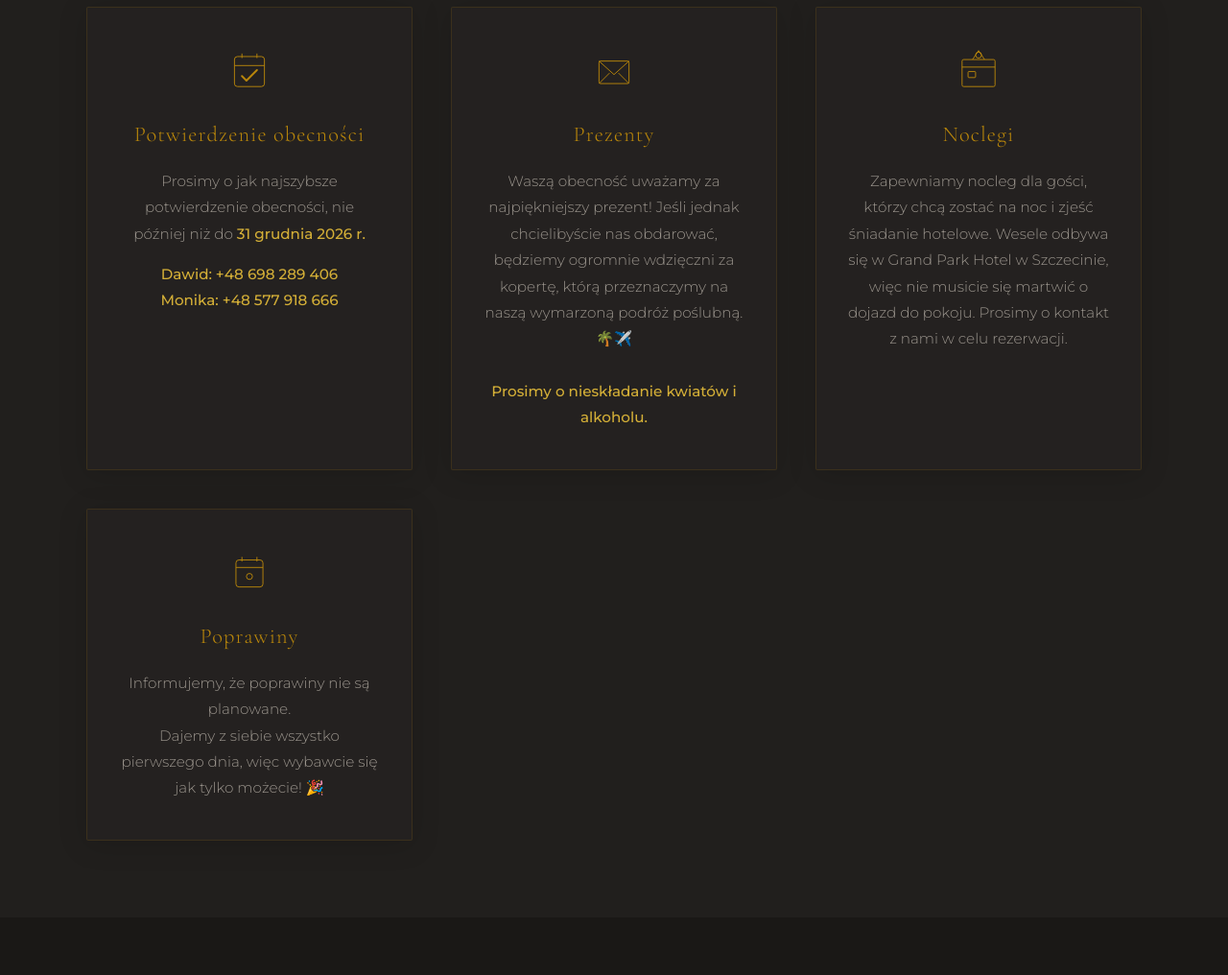
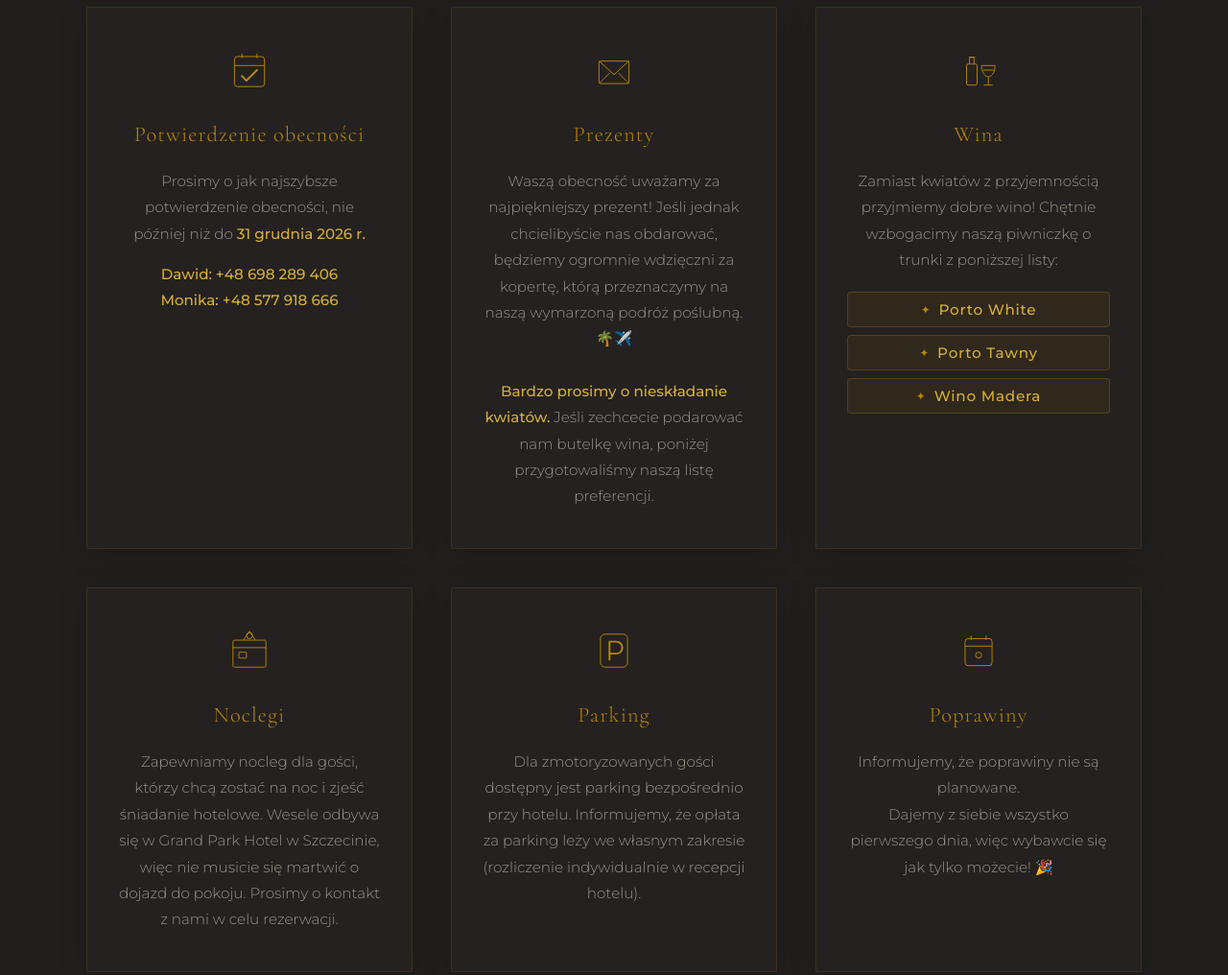
Before and after one commit to YzeTT/stronaWesele, a plain HTML site: page index.html in a window 1280 px wide. Shown: the part 3420-4436 px from the top of the page at 96% size. Drawn offline with nearby package versions, Linux system fonts and the light colour scheme.

Commit message:
Dodanie kafelkow Wina i Parking oraz aktualizacja sekcji Prezenty

```diff
--- a/index.html
+++ b/index.html
@@ -385,6 +385,36 @@
         .rsvp-contact a:hover {
             color: #fff;
             text-decoration: underline;
+        }
+
+        .wine-list {
+            list-style: none;
+            padding: 0;
+            margin: 1.2rem 0 0 0;
+            display: flex;
+            flex-direction: column;
+            gap: 0.5rem;
+        }
+
+        .wine-list li {
+            font-size: 0.95rem;
+            color: #d4af37;
+            background: rgba(184, 134, 11, 0.08);
+            border: 1px solid rgba(184, 134, 11, 0.25);
+            padding: 0.5rem 0.8rem;
+            border-radius: 4px;
+            font-weight: 500;
+            letter-spacing: 0.05em;
+            display: flex;
+            align-items: center;
+            justify-content: center;
+            gap: 0.5rem;
+        }
+
+        .wine-list li::before {
+            content: '✦';
+            font-size: 0.75rem;
+            color: #b8860b;
         }
 
         /* ======= ORNAMENT / DIVIDERS ======= */
@@ -788,8 +818,30 @@
                     Jeśli jednak chcielibyście nas obdarować,
                     będziemy ogromnie wdzięczni za kopertę, którą przeznaczymy
                     na naszą wymarzoną podróż poślubną. 🌴✈️<br><br>
-                    <strong>Prosimy o nieskładanie kwiatów i alkoholu.</strong>
+                    <strong>Bardzo prosimy o nieskładanie kwiatów.</strong>
+                    Jeśli zechcecie podarować nam butelkę wina,
+                    poniżej przygotowaliśmy naszą listę preferencji.
                 </p>
+            </div>
+            <div class="detail-block fade-in">
+                <svg class="icon" viewBox="0 0 64 64">
+                    <rect x="16" y="24" width="14" height="28" rx="2"/>
+                    <path d="M20 24 V15 H26 V24"/>
+                    <line x1="19" y1="15" x2="27" y2="15"/>
+                    <path d="M36 26 C36 37 42 41 45 41 C48 41 54 37 54 26 Z"/>
+                    <line x1="38" y1="32" x2="52" y2="32"/>
+                    <line x1="45" y1="41" x2="45" y2="52"/>
+                    <line x1="39" y1="52" x2="51" y2="52"/>
+                </svg>
+                <h3>Wina</h3>
+                <p>
+                    Zamiast kwiatów z przyjemnością przyjmiemy dobre wino! Chętnie wzbogacimy naszą piwniczkę o trunki z poniższej listy:
+                </p>
+                <ul class="wine-list">
+                    <li>Porto White</li>
+                    <li>Porto Tawny</li>
+                    <li>Wino Madera</li>
+                </ul>
             </div>
             <div class="detail-block fade-in">
                 <svg class="icon" viewBox="0 0 64 64">
@@ -806,6 +858,17 @@
                     Wesele odbywa się w Grand Park Hotel w Szczecinie,
                     więc nie musicie się martwić o dojazd do pokoju.
                     Prosimy o kontakt z nami w celu rezerwacji.
+                </p>
+            </div>
+            <div class="detail-block fade-in">
+                <svg class="icon" viewBox="0 0 64 64">
+                    <rect x="14" y="10" width="36" height="44" rx="6"/>
+                    <path d="M26 44 V20 H35 C39.5 20 43 23.5 43 28 C43 32.5 39.5 36 35 36 H26" stroke-width="2.5" stroke-linecap="round" stroke-linejoin="round"/>
+                </svg>
+                <h3>Parking</h3>
+                <p>
+                    Dla zmotoryzowanych gości dostępny jest parking bezpośrednio przy hotelu.
+                    Informujemy, że opłata za parking leży we własnym zakresie (rozliczenie indywidualnie w recepcji hotelu).
                 </p>
             </div>
             <div class="detail-block fade-in">
```
